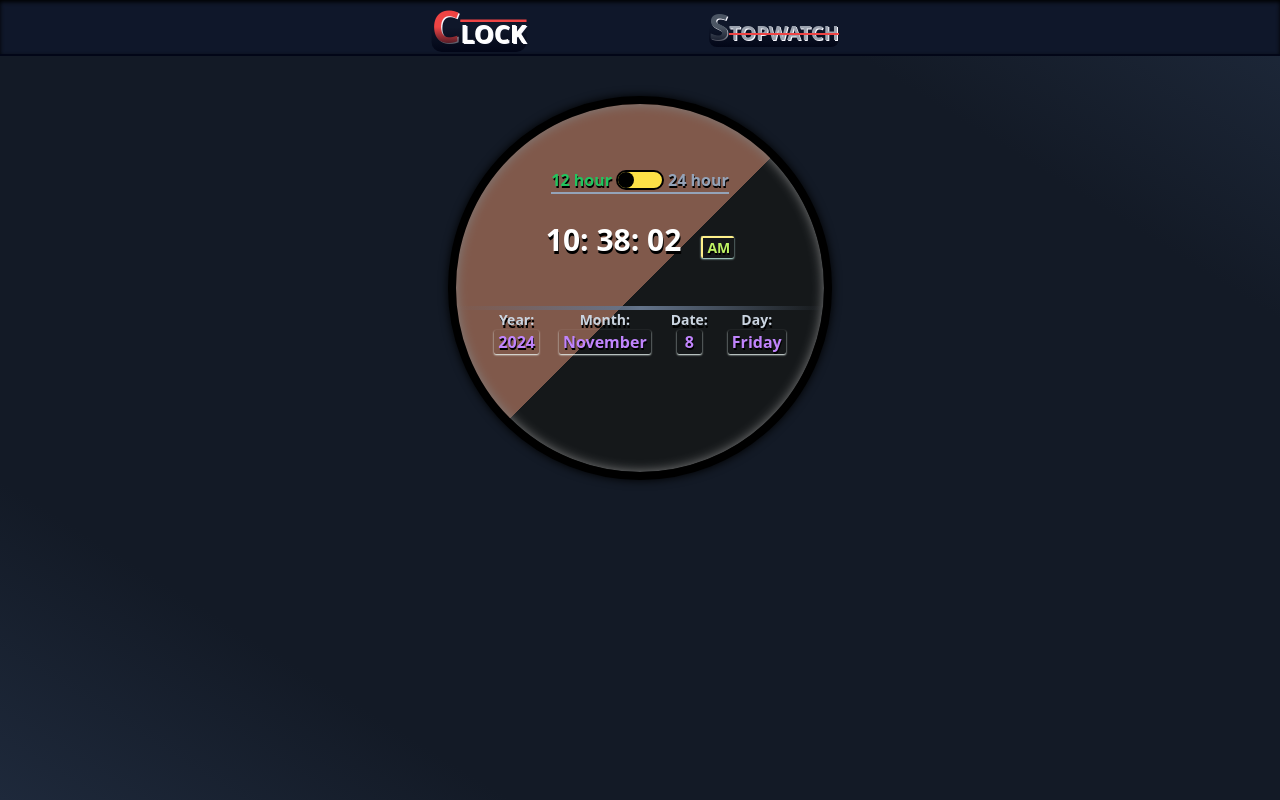
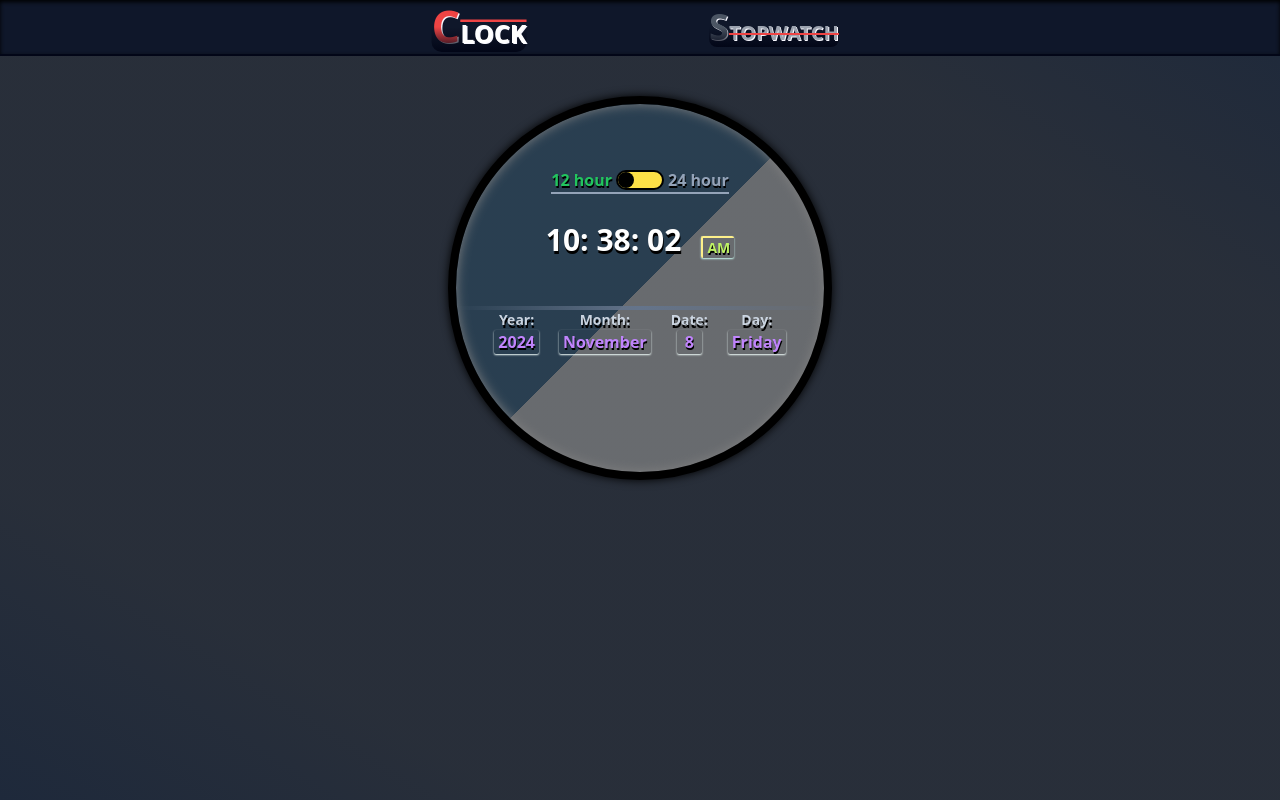
Before and after one commit to pranjul-jangra/syncrono, a website: page src/index.html in a window 1280 px wide. Drawn offline with Linux system fonts and the light colour scheme.

Commit message:
bg-color changed

```diff
--- a/src/index.html
+++ b/src/index.html
@@ -42,7 +42,7 @@
 
     <div id="container">
         <!-- clock: watch your time -->
-        <section id="clock" class="relative bg-slate-800 size-96 mob-size mt-10 box-border border-8 border-black border-solid flex flex-col justify-center items-center gap-3 rounded-full mx-auto shadow-custom container-screen-385 gradient-custom bg-blend-difference">
+        <section id="clock" class="relative bg-slate-400 size-96 mob-size mt-10 box-border border-8 border-black border-solid flex flex-col justify-center items-center gap-3 rounded-full mx-auto shadow-custom container-screen-385 gradient-custom bg-blend-difference">
             <h2 id="clock-title" class="sr-only">Online Clock : track your time over internet</h2>
             <!-- toggle button  -->
             <div class="mb-3 absolute top-16 left-auto flex justify-center items-center gap-1 text-md border-b-2 border-b-slate-400">
@@ -79,7 +79,7 @@
         </section>
 
         <!-- stopWAtch: change your time -->
-        <section id="stopWatch" class="size-96 bg-slate-800 mob-size mt-10 box-border border-8 border-black border-solid flex flex-col justify-center items-center gap-3 rounded-full mx-auto shadow-custom container-screen-385 gradient-custom bg-blend-difference">
+        <section id="stopWatch" class="size-96 bg-slate-400 mob-size mt-10 box-border border-8 border-black border-solid flex flex-col justify-center items-center gap-3 rounded-full mx-auto shadow-custom container-screen-385 gradient-custom bg-blend-difference">
             <h2 id="stopwatch-title" class="sr-only">Stopwatch : record your time over internet</h2>
 
             <div id="stopWatchDisplay" class="font-bold text-3xl text-shadow-black-lg text-white">00: 00: 00</div>
--- a/src/input.css
+++ b/src/input.css
@@ -4,10 +4,10 @@
 
 @layer utilities {
     .gradient-custom {
-        background-image: linear-gradient(to top left, #334155 50%, rgb(158, 130, 134) 50%);
+        background-image: linear-gradient(to top left, #334155dc 50%, rgba(158, 130, 134, 0.772) 50%);
     }
     .gradient-body {
-        background-image: linear-gradient(to top right, #1e293b, #131a26, #131a26, #131a26, #131a26, #1e293b);
+        background-image: linear-gradient(to top right, #1e293b, #131a26e8, #131a26e8, #131a26e8, #131a26e8, #1e293b);
     }
     .shadow-custom {
         box-shadow:
```
Also changed, not shown: src/output.css.
